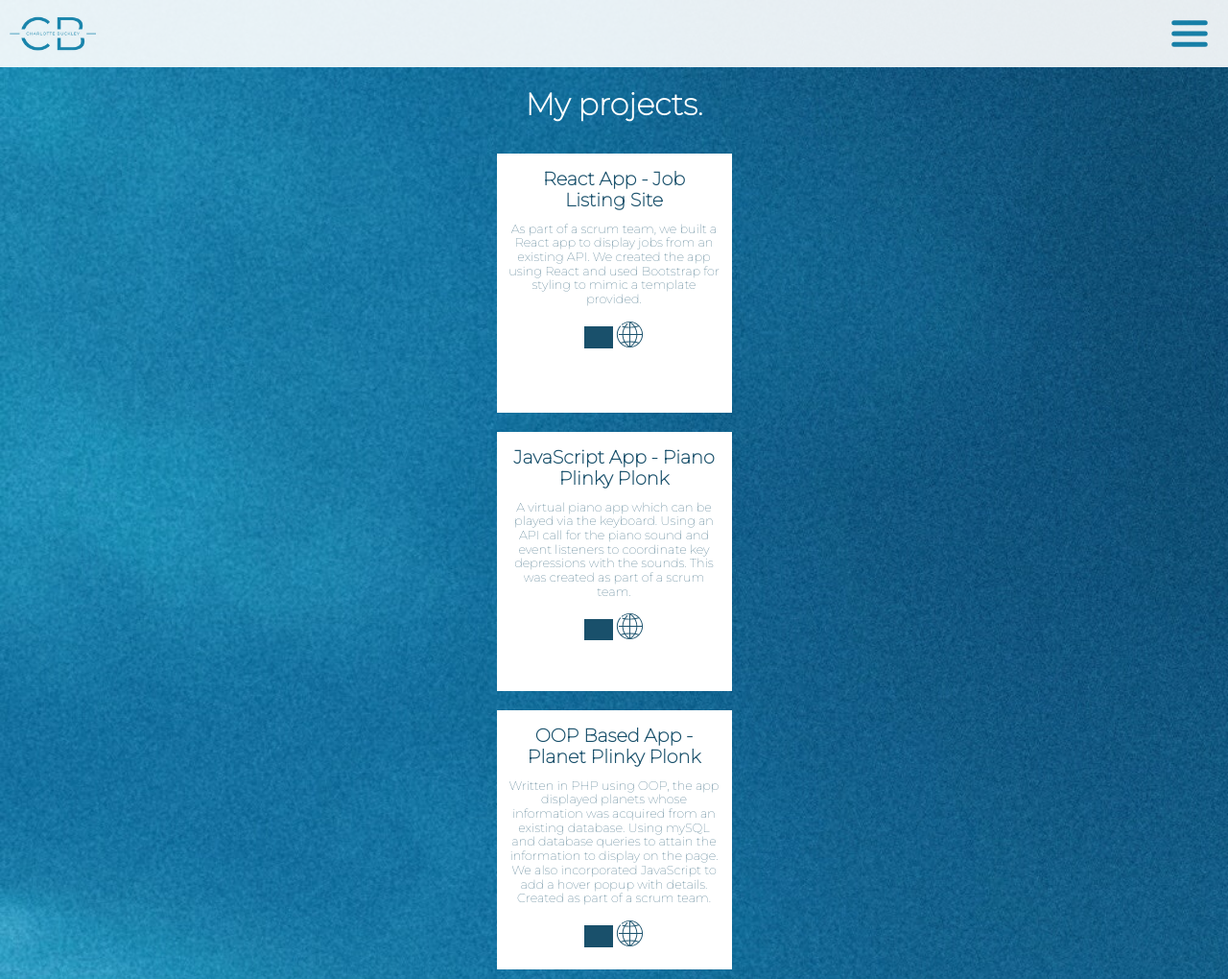
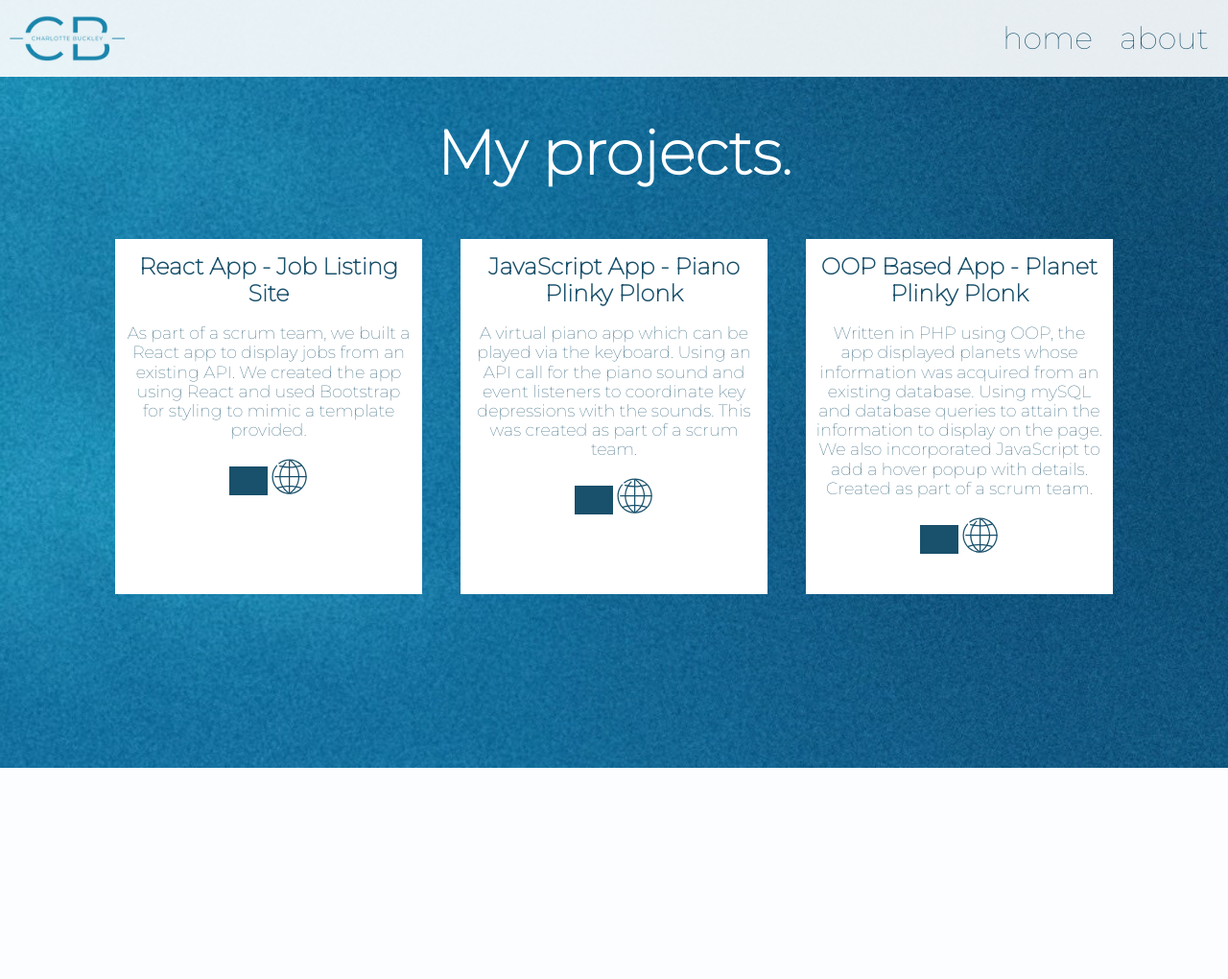
Before and after one commit to cfbuckley14/portfolio-app, a PHP site: page /projects.html in a window 1280 px wide. Shown: the whole page at 96% size. After the commit the page ends 800 px from the top, so only its background shows below. Run offline with PHP 8.4, Linux system fonts and the light colour scheme; grey boxes are pictures that could not be loaded.

Commit message:
desktop styling for all pages

```diff
--- a/about.html
+++ b/about.html
@@ -46,6 +46,10 @@
             <img src="icons/mail.svg" alt="Email Icon"/>
         </a>
     </div>
+    <div class="nav-links">
+        <a href="index.html">home</a>
+        <a href="projects.html">projects</a>
+    </div>
 </nav>
 <main>
     <header>
@@ -53,7 +57,7 @@
     </header>
     <div>
         <p>My name is Charlotte and I am a full stack developer based in Bristol.</p>
-        <p>I completed my training at <a href="https://io-academy.uk/">iO Academy</a> , on their full stack track course!</p>
+        <p>I completed my training at <a href="https://io-academy.uk/">iO Academy</a>, on their full stack track course!</p>
         <p>I enjoy making things look pretty, but have a great appreciation for the logically sound functionality that derives from clean and solid code.</p>
     </div>
     <img class="bitmoji" src="icons/laptop-wave.png" alt="bitmoji with laptop"/>
--- a/projects.css
+++ b/projects.css
@@ -81,7 +81,7 @@ h2 {
     font-size: 0.8rem;
 }
 
-a {
+main a {
     filter: brightness(0) saturate(100%) invert(23%) sepia(63%) saturate(564%) hue-rotate(155deg) brightness(98%) contrast(92%);
     text-decoration: none;
 }
@@ -89,3 +89,56 @@ a {
 .project-icon {
     width: 30px;
 }
+
+@media screen and (min-width: 400px) {
+    body {
+        height: 100vh;
+    }
+    h1 {
+        font-size: 4rem;
+    }
+    .projects-container {
+        flex-direction: row;
+        flex-wrap: wrap;
+        justify-content: center;
+        align-items: center;
+        gap: 20px;
+    }
+    .project {
+        width: 300px;
+        height: 350px;
+    }
+    h2 {
+        font-size: 1.5rem;
+    }
+    .project p {
+        font-size: 1.1rem;
+    }
+    #burger-menu-icon {
+        display: none;
+    }
+    nav {
+        height: 80px;
+    }
+    .logo-icon {
+        width: 120px;
+    }
+    .nav-links {
+        display: block;
+        font-size: 2rem;
+    }
+    .nav-links a {
+        text-decoration: none;
+        color: #19506B;
+        margin-right: 20px;
+    }
+    .nav-links a:hover {
+        text-shadow: 0 0 5px #19506B;
+    }
+    .project img {
+        width: 40px;
+    }
+    .project img:hover {
+        filter: drop-shadow(0 0 5px #19506B);
+    }
+}
--- a/projects.html
+++ b/projects.html
@@ -46,6 +46,10 @@
             <img src="icons/mail.svg" alt="Email Icon"/>
         </a>
     </div>
+    <div class="nav-links">
+        <a href="index.html">home</a>
+        <a href="about.html">about</a>
+    </div>
 </nav>
 <main>
     <header>
--- a/script.js
+++ b/script.js
@@ -6,7 +6,6 @@ function openCloseBurgerMenu(button, menuItems) {
     document.querySelector(menuItems).addEventListener('click', () => {
         document.querySelector(menuItems).classList.add('hidden')
     })
-
 }
 
-openCloseBurgerMenu('button', 'burger-menu')
+openCloseBurgerMenu('#burger-menu-button', '#burger-menu')
```
Also changed, not shown: about.css (+44 -0 lines), index.css (+49 -2 lines), index.html (renamed from index.php, +8 -3 lines).
